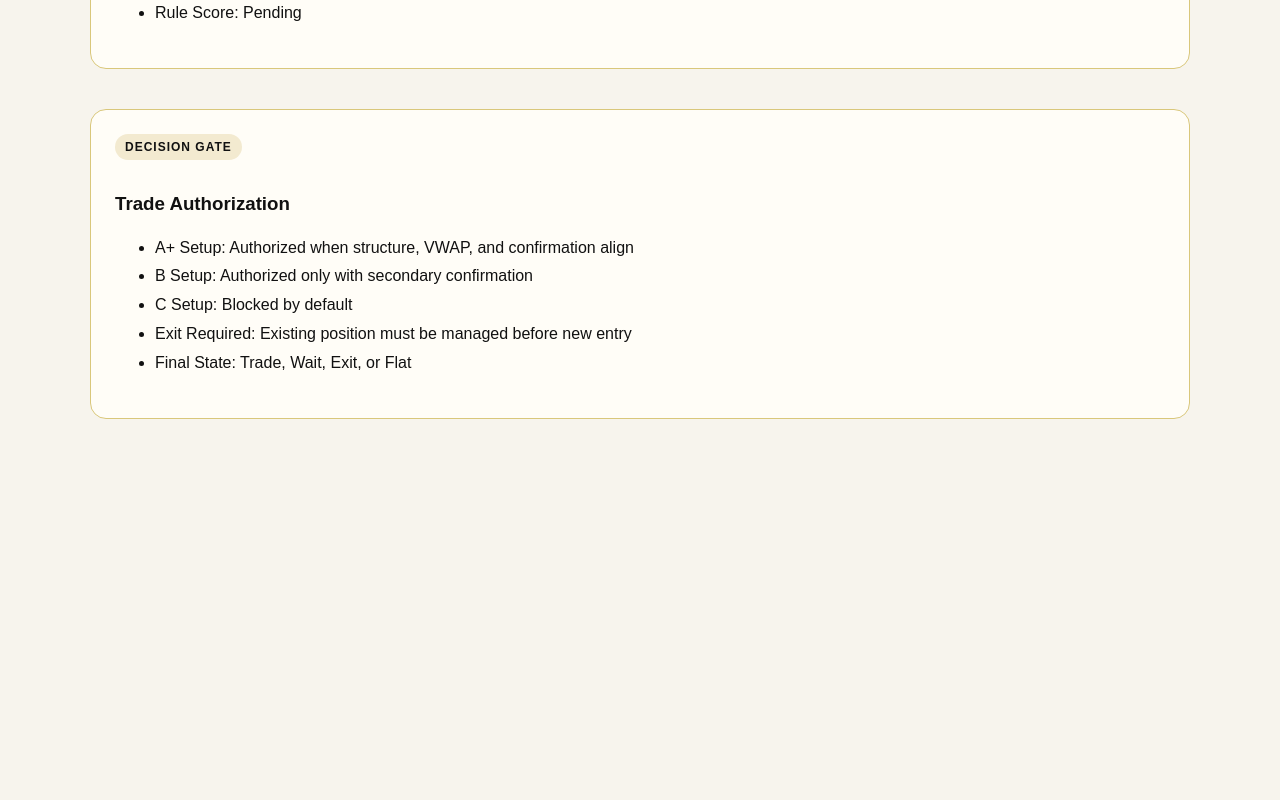
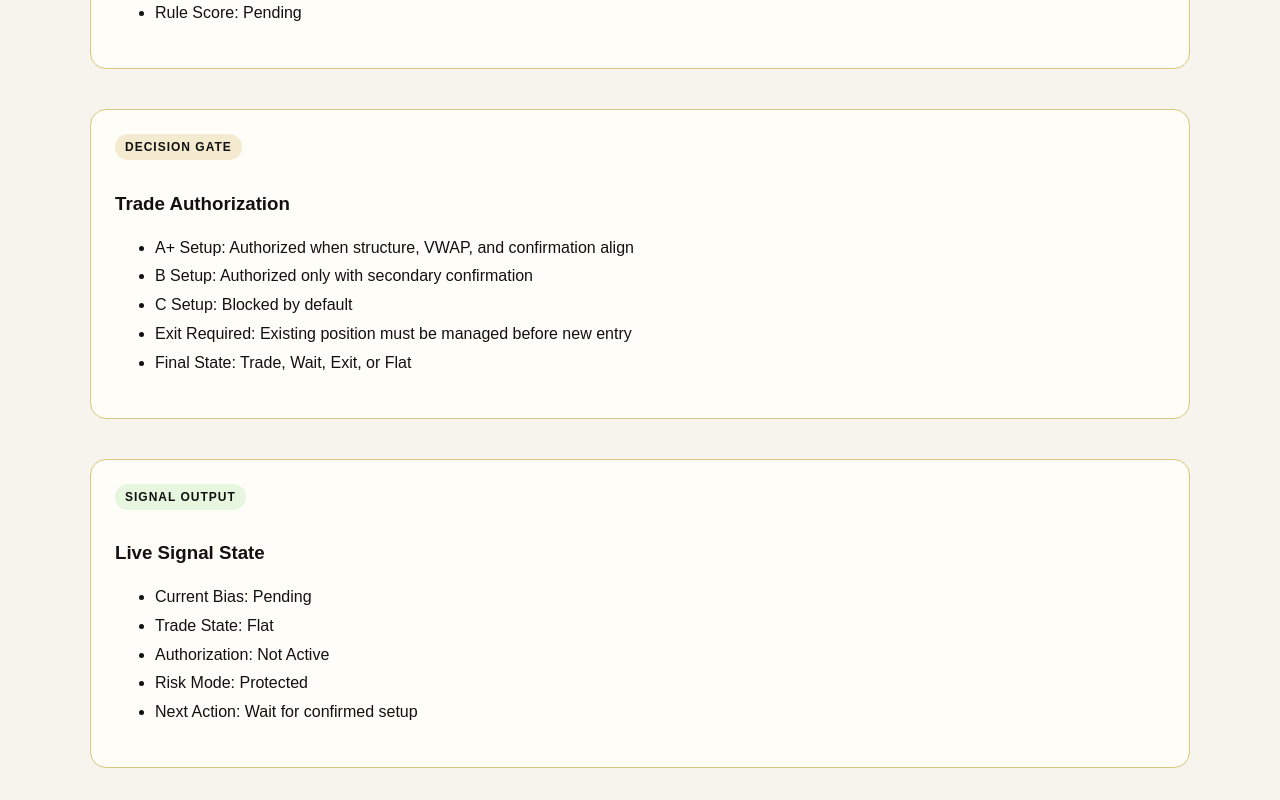
Before and after one commit to 1anointedradio-maker/elharvest-web, a Next.js app: page / in a window 1280 px wide. Shown: the part 3375-4175 px from the top of the page. Before the commit the page ends 3826 px from the top, so only its background shows below. Built offline with nearby package versions, Linux system fonts and the light colour scheme.

Commit message:
Add live signal state section to page

```diff
--- a/app/page.jsx
+++ b/app/page.jsx
@@ -340,6 +340,40 @@ export default function Home() {
     <li>Final State: Trade, Wait, Exit, or Flat</li>
   </ul>
 </section>
+      <section
+  style={{
+    marginTop: "40px",
+    background: "#fffdf7",
+    border: "1px solid #d9c77b",
+    borderRadius: "16px",
+    padding: "24px",
+  }}
+>
+  <div
+    style={{
+      display: "inline-block",
+      fontSize: "12px",
+      fontWeight: "bold",
+      letterSpacing: "1px",
+      padding: "6px 10px",
+      borderRadius: "999px",
+      background: "#e7f7df",
+      marginBottom: "14px",
+    }}
+  >
+    SIGNAL OUTPUT
+  </div>
+
+  <h3>Live Signal State</h3>
+
+  <ul style={{ lineHeight: "1.8" }}>
+    <li>Current Bias: Pending</li>
+    <li>Trade State: Flat</li>
+    <li>Authorization: Not Active</li>
+    <li>Risk Mode: Protected</li>
+    <li>Next Action: Wait for confirmed setup</li>
+  </ul>
+</section>
     </main>
   );
 }
```
